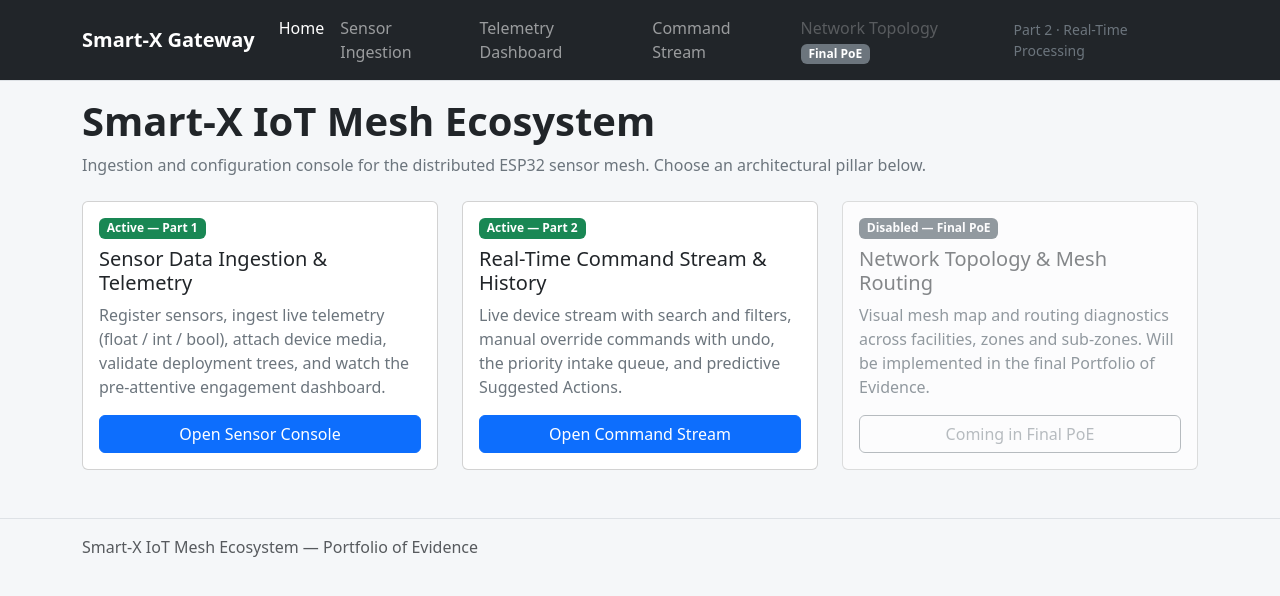
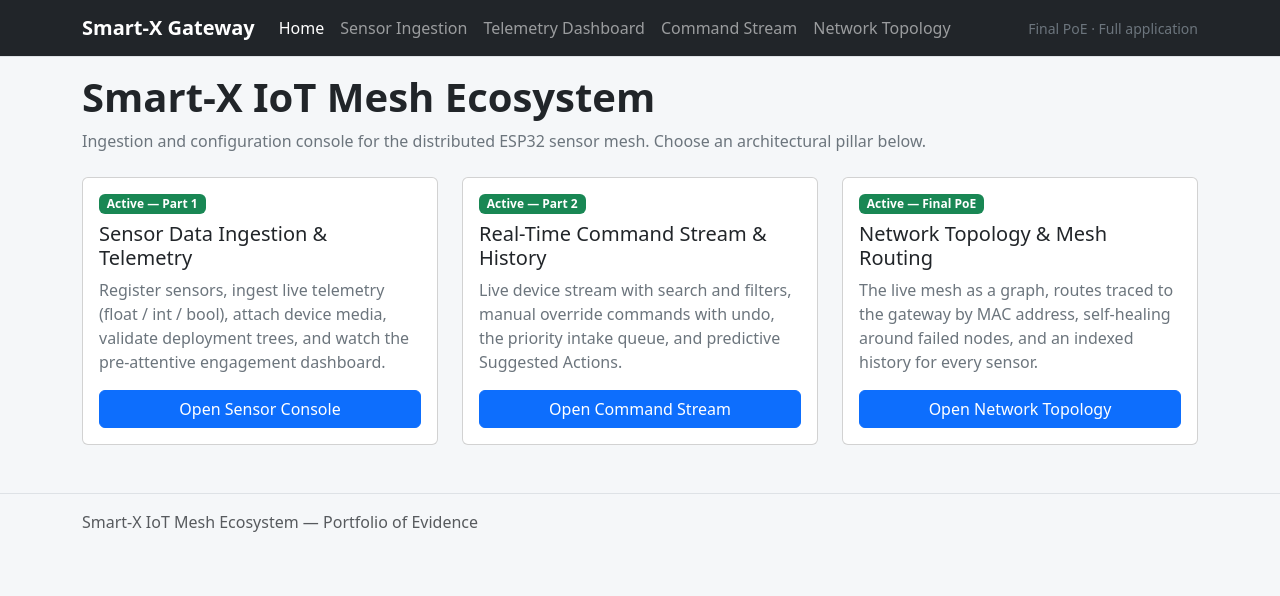
Before and after one commit to ThatoGumede/Smartx, an ASP.NET Core app: page / in a window 1280 px wide. Shown: the top 596 px of the page. Run offline with ASP.NET Core 8, Linux system fonts and the light colour scheme.

Commit message:
Client: enable Network Topology in menu and landing page, add Trace route links to device tiles, topology styles

```diff
--- a/src/SmartX.Client/Pages/Index.cshtml
+++ b/src/SmartX.Client/Pages/Index.cshtml
@@ -43,15 +43,15 @@
     </div>
 
     <div class="col-md-4">
-        <div class="card h-100 pillar-card pillar-disabled">
+        <div class="card h-100 pillar-card pillar-enabled">
             <div class="card-body d-flex flex-column">
-                <span class="badge bg-secondary mb-2 align-self-start">Disabled &mdash; Final PoE</span>
-                <h5 class="card-title text-muted">Network Topology &amp; Mesh Routing</h5>
+                <span class="badge bg-success mb-2 align-self-start">Active &mdash; Final PoE</span>
+                <h5 class="card-title">Network Topology &amp; Mesh Routing</h5>
                 <p class="card-text text-secondary flex-grow-1">
-                    Visual mesh map and routing diagnostics across facilities, zones and
-                    sub-zones. Will be implemented in the final Portfolio of Evidence.
+                    The live mesh as a graph, routes traced to the gateway by MAC address, self-healing
+                    around failed nodes, and an indexed history for every sensor.
                 </p>
-                <button class="btn btn-outline-secondary mt-auto" disabled>Coming in Final PoE</button>
+                <a asp-page="/Topology" class="btn btn-primary mt-auto">Open Network Topology</a>
             </div>
         </div>
     </div>
--- a/src/SmartX.Client/Pages/Shared/_Layout.cshtml
+++ b/src/SmartX.Client/Pages/Shared/_Layout.cshtml
@@ -29,11 +29,9 @@
                         <li class="nav-item"><a class="nav-link" data-path="/Sensors" asp-page="/Sensors">Sensor Ingestion</a></li>
                         <li class="nav-item"><a class="nav-link" data-path="/Dashboard" asp-page="/Dashboard">Telemetry Dashboard</a></li>
                         <li class="nav-item"><a class="nav-link" data-path="/CommandStream" asp-page="/CommandStream">Command Stream</a></li>
-                        <li class="nav-item">
-                            <span class="nav-link disabled" title="Planned for the final PoE">Network Topology <span class="badge bg-secondary">Final PoE</span></span>
-                        </li>
+                        <li class="nav-item"><a class="nav-link" data-path="/Topology" asp-page="/Topology">Network Topology</a></li>
                     </ul>
-                    <span class="navbar-text small text-secondary">Part 2 &middot; Real-Time Processing</span>
+                    <span class="navbar-text small text-secondary">Final PoE &middot; Full application</span>
                 </div>
             </div>
         </nav>
--- a/src/SmartX.Client/wwwroot/css/site.css
+++ b/src/SmartX.Client/wwwroot/css/site.css
@@ -68,3 +68,19 @@ body { background-color: #f5f7f9; }
 .panel-scroll { max-height: 220px; overflow-y: auto; }
 .lane-priority { background: #c62828; color: #fff; }
 .lane-standard { background: #6c757d; color: #fff; }
+
+/* ---- Part 3: topology ---- */
+.mesh-svg { width: 100%; height: auto; background: #fff; border-radius: .4rem; }
+.mesh-node { cursor: pointer; }
+.node-label { font-size: 11px; fill: #212529; pointer-events: none; }
+.edge-cost { font-size: 9px; fill: #0d6efd; text-anchor: middle; pointer-events: none; }
+.legend-inline .lg { display: inline-block; width: 1.4rem; height: 0; border-top: 3px solid; margin: 0 .25rem 0 .8rem; vertical-align: middle; }
+.lg-tree { border-color: #0d6efd; } .lg-link { border-color: #b0b7bf; } .lg-dead { border-color: #c62828; border-top-style: dashed; } .lg-route { border-color: #fd7e14; border-top-width: 5px; }
+.hops { display: flex; flex-wrap: wrap; align-items: center; gap: .2rem; margin-top: .2rem; }
+.hop { background: #e9ecef; border-radius: .3rem; padding: .05rem .4rem; }
+.hop-dead { background: #f8d7da; text-decoration: line-through; }
+.hop-cost { color: #6c757d; font-size: .75rem; }
+.log-chart { width: 100%; height: 110px; background: #f8f9fa; border-radius: .3rem; }
+.chart-label { font-size: 10px; fill: #6c757d; }
+.panel-scroll-lg { max-height: 260px; overflow-y: auto; }
+.tile-link { color: #fff; font-size: .72rem; text-decoration: underline; }
--- a/src/SmartX.Client/wwwroot/js/commandstream.js
+++ b/src/SmartX.Client/wwwroot/js/commandstream.js
@@ -41,7 +41,7 @@
                     <div class="label">${esc(d.location)}</div>
                     <div class="value">${esc(d.latestValue)}</div>
                     ${sparkline(d.series)}
-                    <div class="meta">${esc(d.category)} &middot; ${d.status} &middot; ${clock(d.lastSeen)}</div>
+                    <div class="meta">${esc(d.category)} &middot; ${d.status} &middot; ${clock(d.lastSeen)} &middot; <a class="tile-link" href="/Topology?node=${encodeURIComponent(d.macAddress)}">Trace route</a></div>
                     ${actions}
                 </div>`;
         }).join("");
```
